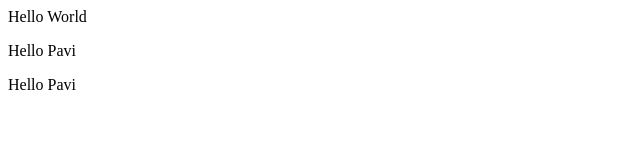
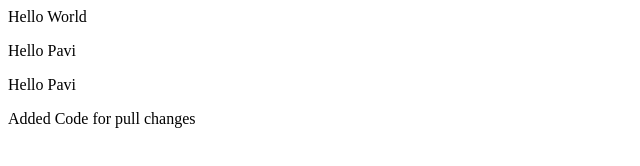
Before and after one commit to pavitra1329/myfirstgit, a plain HTML site: page index.html in a window 1280 px wide. Shown: the whole page, without its empty margins (0-640 px from the left). Drawn offline with Linux system fonts and the light colour scheme.

Commit message:
third commit

```diff
--- a/index.html
+++ b/index.html
@@ -13,5 +13,6 @@
     <p>
         <div class="pavi">Hello Pavi</div>
     </p>
+    <p>Added Code for pull changes</p>
 </body>
 </html>
```
